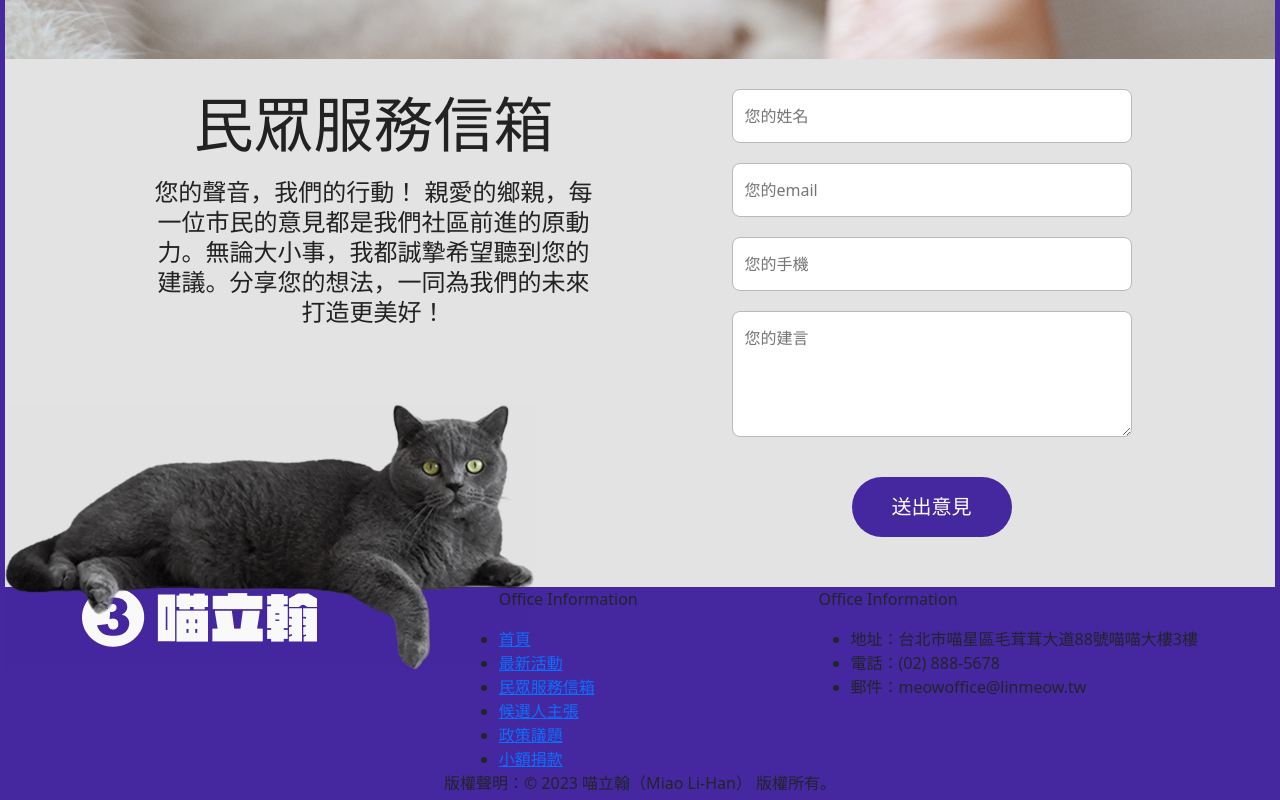
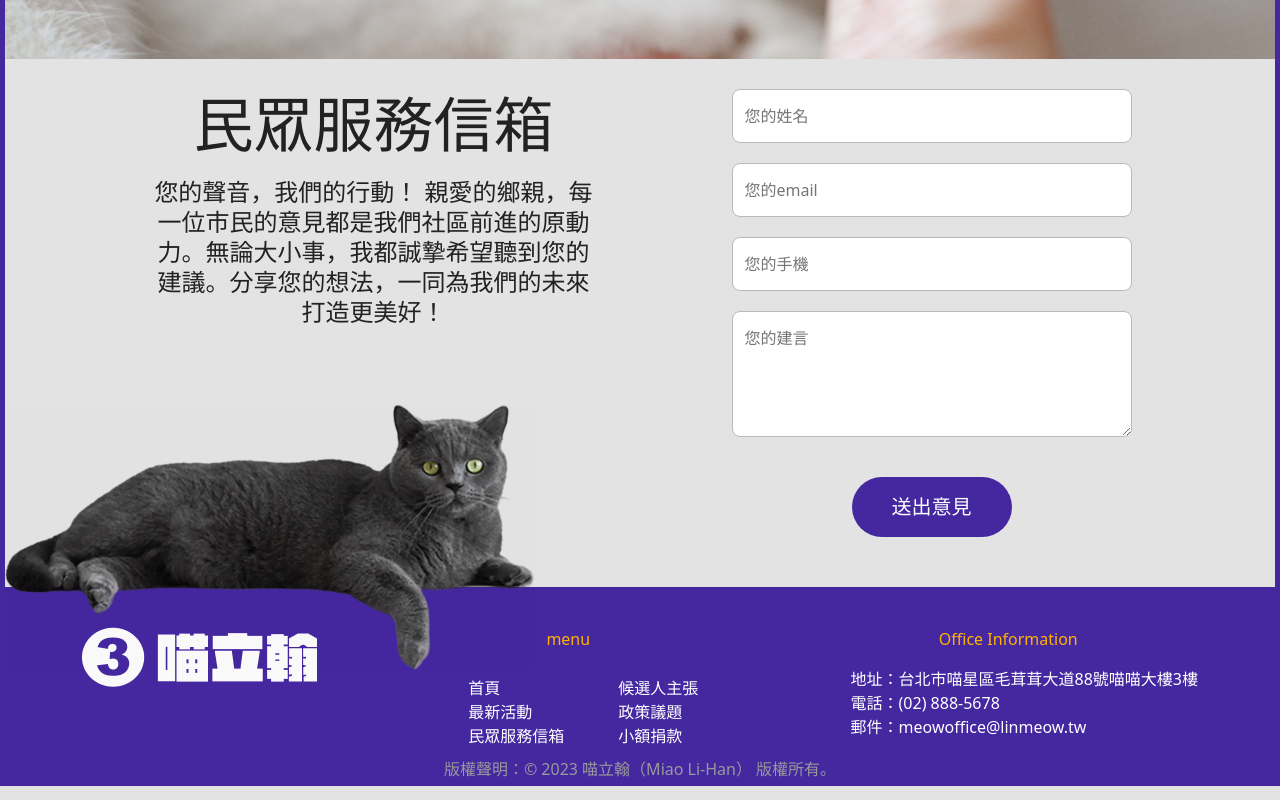
Before and after one commit to louisa0416/cra-sample, a React (Create React App) app: page / in a window 1280 px wide. Shown: the part 2867-3667 px from the top of the page. Built offline with nearby package versions, Linux system fonts and the light colour scheme; a web font is replaced by a local one.

Commit message:
feat:fix links

```diff
--- a/src/components/Activity/Activity.js
+++ b/src/components/Activity/Activity.js
@@ -5,7 +5,7 @@ import activity3 from "../../assets/images/activity-3.png";
 const Activity =()=>{
 
     return(
-        <div className="activity">
+        <div className="activity" id="activity">
             <div className="container">
                 <p className="title">最新活動</p>
                 <div className="wrapper-activity">
--- a/src/components/Contact/Contact.js
+++ b/src/components/Contact/Contact.js
@@ -2,7 +2,7 @@ import "./Contact.scss";
 
 const Contact = ()=>{
     return(
-        <div className="contact">
+        <div className="contact" id="contact">
              <div className="container">
 
                 <div className="service">
--- a/src/components/Donate/Donate.js
+++ b/src/components/Donate/Donate.js
@@ -2,7 +2,7 @@ import iconDonation from "../../assets/images/donation.png";
 import "./donate.scss";
 const Donate = ()=>{
     return(
-        <div className="donate">
+        <div className="donate" id="donate">
             <div className="container">
                 <div className="donate-info">
                     <p className="title">小額捐款</p>
--- a/src/components/Footer/Footer.js
+++ b/src/components/Footer/Footer.js
@@ -8,28 +8,28 @@ const Footer = () => {
       <div className="container">
         <img  className="logo" src={Logo} alt="Logo" />
         <div className="menu">
-          <p className="list-title">Office Information</p>
+          <p className="list-title"> menu</p>
           <div className="list-container">
             <ul className="list-group">
               <li>
                 <a href="/#">首頁</a>
               </li>
               <li>
-                <a href="#">最新活動</a>
+                <a href="#activity">最新活動</a>
               </li>
               <li>
-                <a href="#">民眾服務信箱</a>
+                <a href="#contact">民眾服務信箱</a>
               </li>
-            </ul>
-            <ul className="list-group">
+            {/*</ul>
+             <ul className="list-group"> */}
               <li>
-                <a href="#">候選人主張</a>
+                <a href="#main">候選人主張</a>
               </li>
               <li>
-                <a href="#">政策議題</a>
+                <a href="#policy">政策議題</a>
               </li>
               <li>
-                <a href="#">小額捐款</a>
+                <a href="#donate">小額捐款</a>
               </li>
             </ul>
           </div>
--- a/src/components/Footer/Footer.scss
+++ b/src/components/Footer/Footer.scss
@@ -8,18 +8,65 @@
     }
 
     .container{
-        // margin-top: 30px;
+        padding-top: 40px;
         display: flex;
         justify-content: space-between;
 
         .logo {
-            // margin: auto 0;
             width:236px;
             height: 60px;
+          }
+        .menu{
+            // border: 1px solid black;
+            width:200px;
 
-          }
+        }
+        .list-title{
+            color:#FFB300;
+            text-align: center;
+        }
+        .list-container{
+            display: flex;
+            justify-content: space-between;
+            // border: 1px solid black;
+            align-items: center;
+
+            .list-group {
+                width: 100px;
+                height: 90px;
+                display: flex;
+                justify-content: center;
+                align-items: center;
+                flex-wrap: wrap;
+                // border: 1px solid black;
+                li{
+                    width: 150px;
+
+                    color:white;
+                        list-style-type: none;
+
+                }
+            }
+
+        }
+
+        ul li{
+            color:white;
+            list-style-type: none;
+            border: 1 solid red;
+        }
+
+        ul li a{
+            color:white;
+            text-decoration: none;
+            width: 150px;
+            height: 100%;
+            display: inline;
+
+        }
     }
     .copyright{
         text-align: center;
+        color: #999999;
     }
 }
--- a/src/components/Main/Main.js
+++ b/src/components/Main/Main.js
@@ -3,7 +3,7 @@ import candidateImg from "../../assets/images/candidateImg.png";
 import sloganEng from "../../assets/images/slogan-eng.png";
 const Main = () => {
   return (
-    <div className="main">
+    <div className="main" id="main">
       <div className="container">
         <div className="main-section">
           <section>
--- a/src/components/Policy/Policy.js
+++ b/src/components/Policy/Policy.js
@@ -3,7 +3,7 @@ import "./Policy.scss"
 const Policy = ()=>{
 
     return(
-        <div className="policy">
+        <div className="policy" id="policy">
             <div className="container">
                 <p className="title"> 政策議題</p>
                 <div className="wrapper-policy">
```
